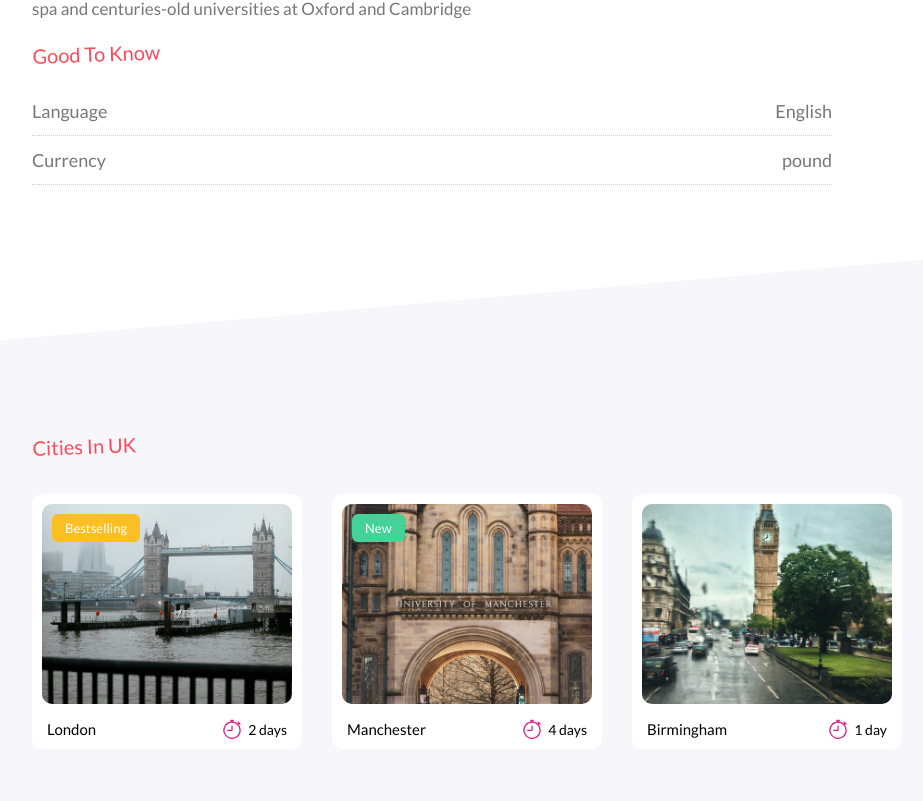
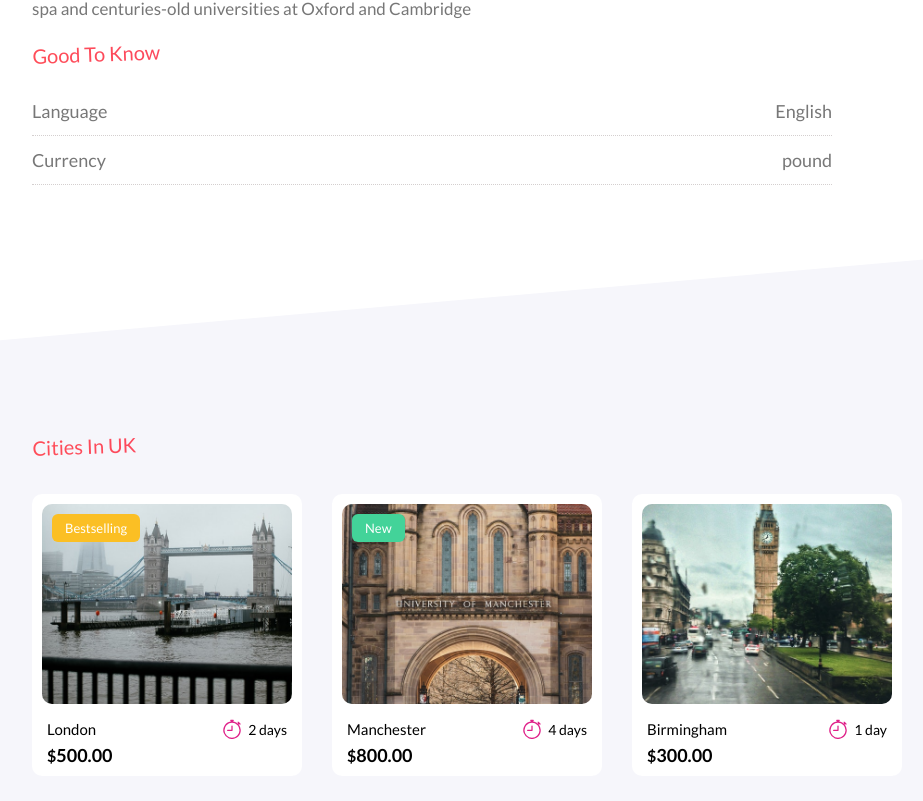
Before and after one commit to NamNguyenGit/NextLevelSolutionTrain, a React (Create React App) app in the folder Udemy_courses/travel-website/: page /details/1 in a window 1280 px wide. Shown: the part 1053-1854 px from the top of the page, without its empty margins (8-931 px from the left). Built offline with nearby package versions, Linux system fonts and the light colour scheme.

Commit message:
Style Price

```diff
--- a/Udemy_courses/travel-website/src/components/Cities.js
+++ b/Udemy_courses/travel-website/src/components/Cities.js
@@ -1,6 +1,9 @@
 import { LazyLoadImage } from "react-lazy-load-image-component";
 import { BsStopwatch } from "react-icons/bs";
 const Cities = ({ cities, name }) => {
+  const formate = (price) => {
+    return `${price}.00`;
+  }
   return (
     <div className="cities">
       <div className="container">
@@ -39,6 +42,12 @@ const Cities = ({ cities, name }) => {
                             </div>
                           </div>
                         </div>
+                        <div className="cities__body__contents__price">
+                          <span className="cities__body__contents__price__dollor">
+                            $
+                          </span>
+                          {formate(city.price)}
+                        </div>
                       </div>
                     </div>
                   </div>
--- a/Udemy_courses/travel-website/src/scss/components/_cities.scss
+++ b/Udemy_courses/travel-website/src/scss/components/_cities.scss
@@ -57,6 +57,14 @@
                     }
                 }
             }
+            &__price {
+                &__dollor {
+                    font-size: 1.6rem;
+                }
+                margin-top: .5rem;
+                font-size: 1.8rem;
+                font-weight: 700;
+            }
         }
     }
 }
```
Also changed, not shown: Udemy_courses/travel-website/src/main.css.
